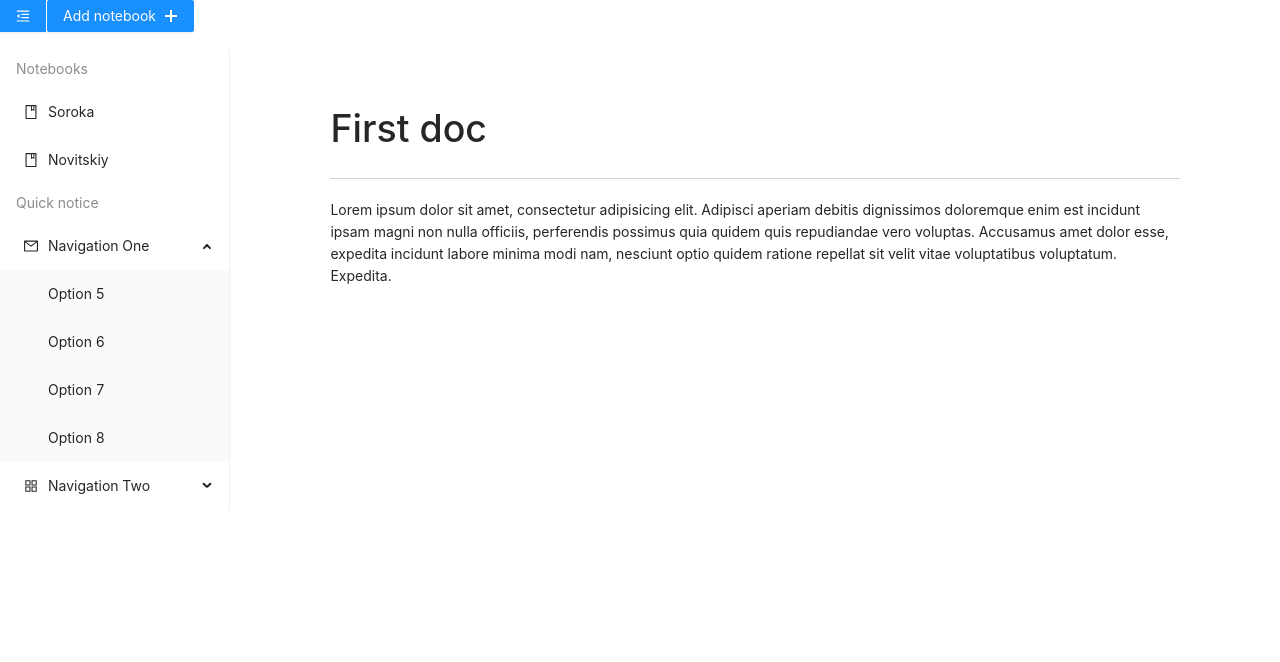
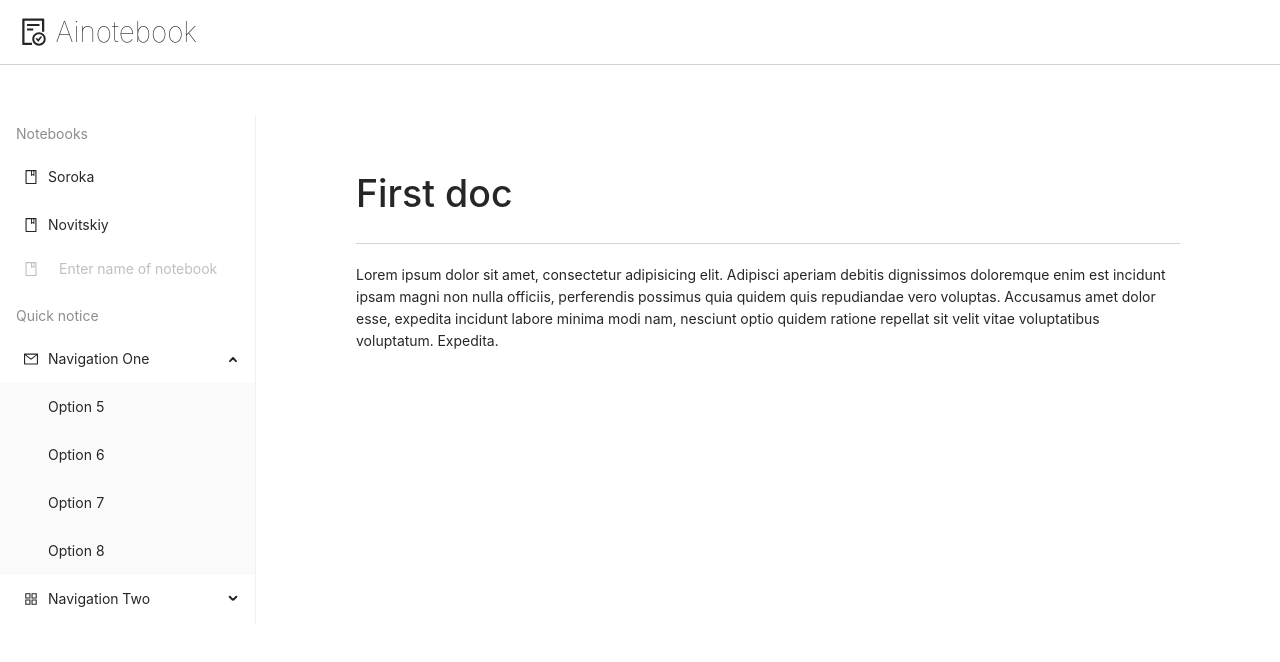
Before and after one commit to strutovsky/ainotebook, a React (Create React App) app in the folder src/frontend-service/ainotebook/: page / in a window 1280 px wide. Shown: the top 662 px of the page. Built offline with nearby package versions, Linux system fonts and the light colour scheme.

Commit message:
Created header

```diff
--- a/src/frontend-service/ainotebook/src/App.css
+++ b/src/frontend-service/ainotebook/src/App.css
@@ -10,6 +10,12 @@
   background: lightgrey;
 }
 
-h1 {
-  color: #fff!important;
+header {
+  border-bottom: 1px solid lightgrey;
+  padding: 10px 20px;
 }
+
+header h1 {
+  margin: 0!important;
+  font-weight: lighter;
+}
--- a/src/frontend-service/ainotebook/src/App.js
+++ b/src/frontend-service/ainotebook/src/App.js
@@ -1,8 +1,10 @@
 import logo from './logo.svg';
 import './App.css';
 import 'antd/dist/antd.css';
+import {FileDoneOutlined} from '@ant-design/icons';
+
 import MainMenu from './components/Menu';
-import {useState} from 'react';
+import React, {useState} from 'react';
 import Document from './components/Document';
 
 const temp = [
@@ -18,7 +20,11 @@ function App() {
     setNotebooks([...notebooks, {name: book, id: notebooks.length + 1}])
   }
 
-  return (
+  return (<>
+          <header>
+              <h1><FileDoneOutlined /> Ainotebook</h1>
+          </header>
+
           <div className="App">
               <MainMenu notebooks={notebooks}
                         AddBook={AddBook}
@@ -28,6 +34,7 @@ function App() {
 
               <Document/>
           </div>
+      </>
   );
 }
 
--- a/src/frontend-service/ainotebook/src/components/Menu/index.js
+++ b/src/frontend-service/ainotebook/src/components/Menu/index.js
@@ -49,16 +49,16 @@ class MainMenu extends React.Component {
 
         return (
             <div style={{ width: 256 }} className={MenuStyles.menuWrap}>
-                <Button className={MenuStyles.button} type="primary" onClick={this.toggleCollapsed} style={{ marginBottom: 16 }} >
-                    {React.createElement(this.state.collapsed ? MenuUnfoldOutlined : MenuFoldOutlined)}
-                </Button>
+                {/*<Button className={MenuStyles.button} type="primary" onClick={this.toggleCollapsed} style={{ marginBottom: 16 }} >*/}
+                {/*    {React.createElement(this.state.collapsed ? MenuUnfoldOutlined : MenuFoldOutlined)}*/}
+                {/*</Button>*/}
 
-                <Button type="primary" className={MenuStyles.addNotebook} onClick={this.focusOnInput}>Add notebook <PlusOutlined /></Button>
+                {/*<Button type="primary" className={MenuStyles.addNotebook} onClick={this.focusOnInput}>Add notebook <PlusOutlined /></Button>*/}
                 <Menu
                     defaultOpenKeys={['sub1']}
                     mode="inline"
                     theme="light"
-                    inlineCollapsed={this.state.collapsed}
+                    // inlineCollapsed={this.state.collapsed}
                 >
                     <Menu.ItemGroup title={"Notebooks"}>
                         {this.props.notebooks.map(item => (<Menu.Item key={item.id} icon={<BookOutlined />}>
@@ -66,12 +66,12 @@ class MainMenu extends React.Component {
                         </Menu.Item>))}
                     </Menu.ItemGroup>
 
-                    {this.props.addingMode &&
-                    <Menu.Item className={MenuStyles.tempNoteboook} key={'temp'} icon={<BookOutlined /> }>
+                    {/*{this.props.addingMode &&}*/}
+                    <Menu.Item className={MenuStyles.tempNoteboook} key={'temp'} icon={<BookOutlined /> } disabled={true}>
                         <Input ref={this.addBookRef} placeholder="Enter name of notebook" value={this.state.notebookValue}
                                autofocus={true}
                                onChange={this.nootebookChangeHandler} onBlur={this.addNoteBook}/>
-                    </Menu.Item>}
+                    </Menu.Item>
                     <Menu.ItemGroup title={"Quick notice"}>
                         <SubMenu key="sub1" icon={<MailOutlined />} title="Navigation One">
                             <Menu.Item key="5">Option 5</Menu.Item>
--- a/src/frontend-service/ainotebook/src/components/Menu/menu.module.css
+++ b/src/frontend-service/ainotebook/src/components/Menu/menu.module.css
@@ -19,4 +19,5 @@
 
 .tempNoteboook input {
     width: 200px;
+    border: none;
 }
```
Lines whose indentation alone changed are shown as unchanged.
